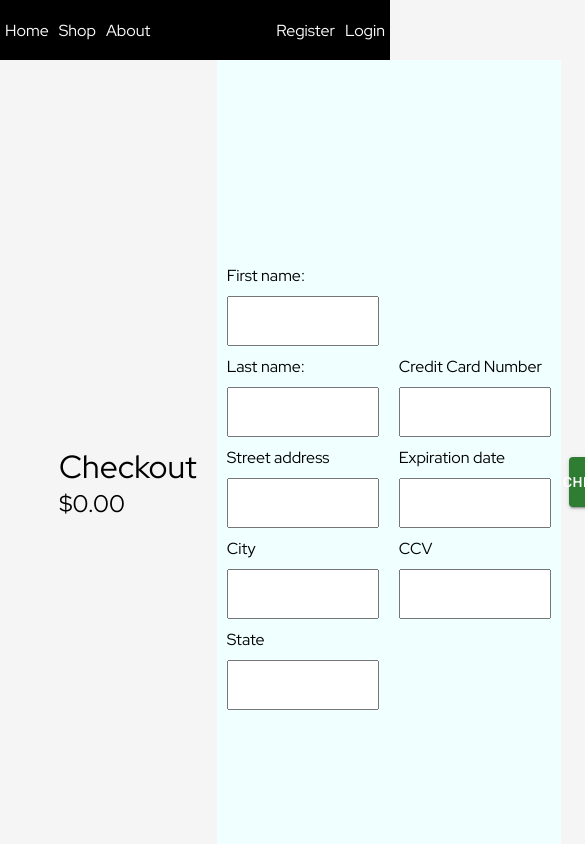
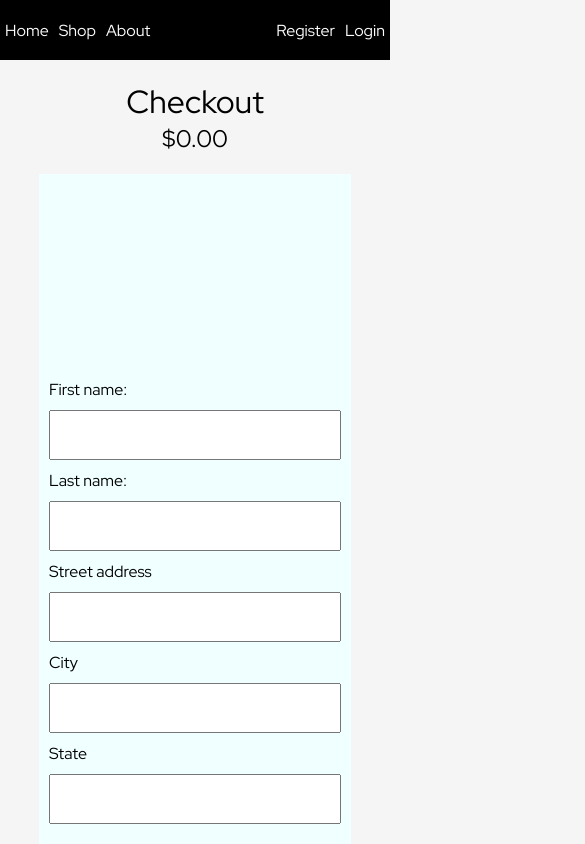
Before and after one commit to danny8823/E-commerce, a React (Create React App) app in the folder frontend/: page /checkout in a window 390 px wide. Shown: the top 844 px of the page, 585 px wide, since content can reach past the window. Built offline with nearby package versions, Linux system fonts and the light colour scheme.

Commit message:
Added RWD to checkout page

```diff
--- a/frontend/src/components/Checkout/Checkout.css
+++ b/frontend/src/components/Checkout/Checkout.css
@@ -15,3 +15,19 @@
     margin: 0 auto;
     padding: 20px;
 }
+
+@media (max-width: 1000px) {
+    #checkout-container {
+        display: flex;
+        flex-direction: column;
+        justify-content: center;
+        align-items: center;
+        width: 100%;
+    }
+
+    #checkout-title {
+        text-align: center;
+        width: 100%;
+    }
+
+}
--- a/frontend/src/components/Navbar/NavBar.css
+++ b/frontend/src/components/Navbar/NavBar.css
@@ -44,5 +44,8 @@ a:visited {
     .shopping-cart-icon {
         width: 25px;
     }
+    .navbar-container{
+        width: 100%;
+    }
 
 }
```
